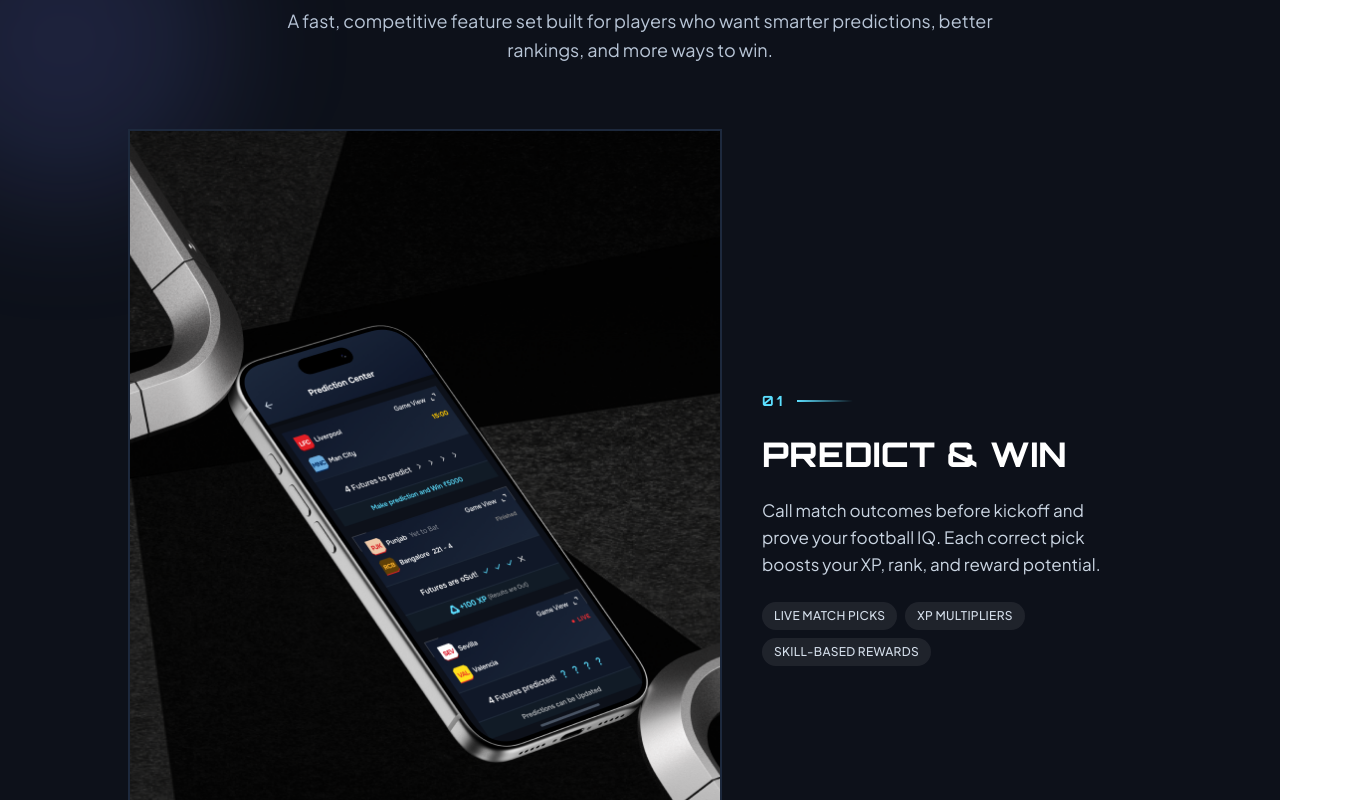
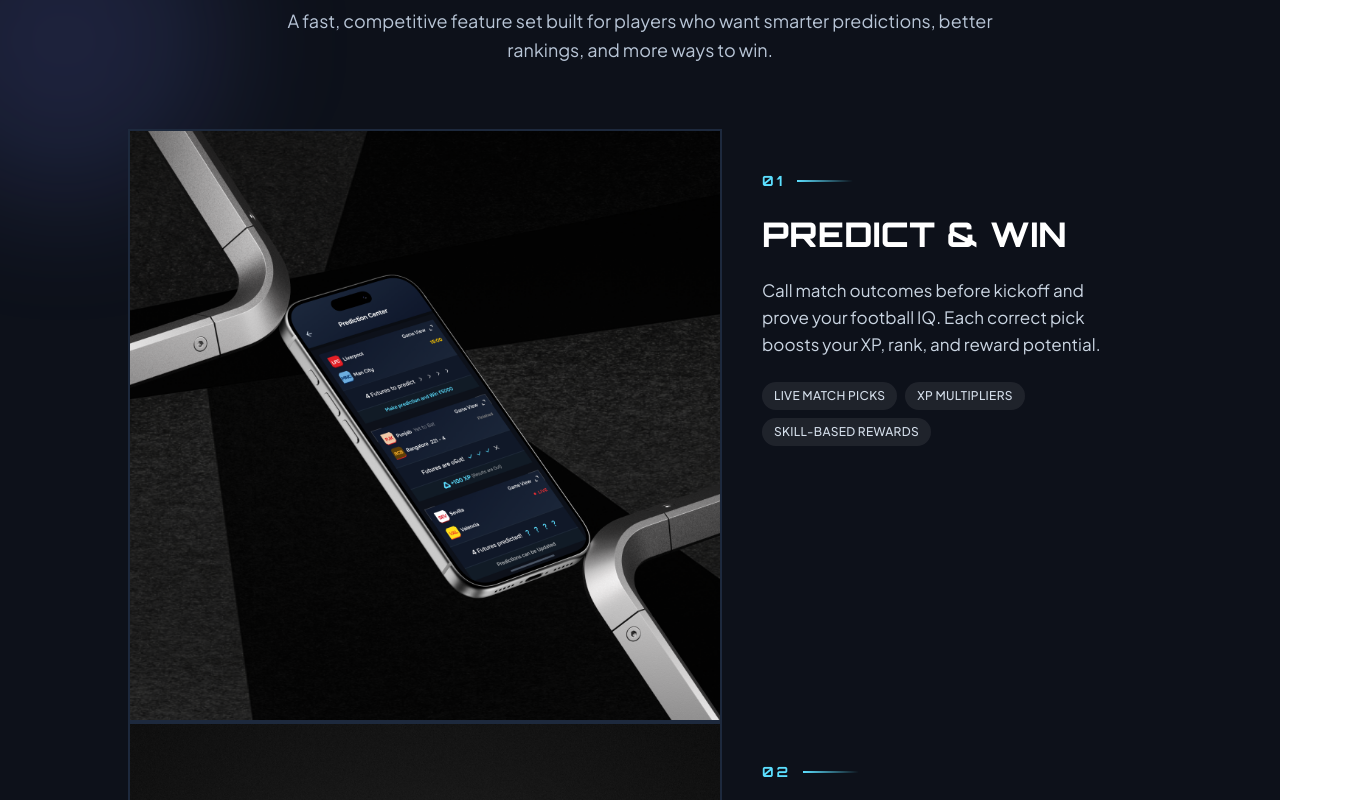
Before and after one commit to statoz-india/statoz-website, a Next.js app: page / in a window 1280 px wide. Shown: the part 1380-2180 px from the top of the page, 1360 px wide, since content can reach past the window. Built offline with nearby package versions, Linux system fonts and the light colour scheme.

Commit message:
fix scroll

```diff
--- a/src/app/components/BlogsSection.tsx
+++ b/src/app/components/BlogsSection.tsx
@@ -224,7 +224,7 @@ export function BlogsSection({
   const featuredBlogs = BLOG_POSTS.slice(0, 6);
 
   return (
-    <section className="bg-[#0D111A] py-16 lg:py-24">
+    <section className="bg-[#0D111A] overflow-x-hidden py-16 lg:py-24">
       <div className="container mx-auto px-4 lg:px-32">
         {/* Section Header */}
         <div className="text-center mb-12">
--- a/src/app/components/FeaturesSection.tsx
+++ b/src/app/components/FeaturesSection.tsx
@@ -88,7 +88,10 @@ export function FeaturesSection() {
   }, []);
 
   return (
-    <section id="features" className="relative pb-0 pt-14 lg:pb-0 lg:pt-24">
+    <section
+      id="features"
+      className="relative overflow-hidden scrollbar-hide pb-0 pt-14 lg:pb-0 lg:pt-24"
+    >
       <div className="pointer-events-none absolute -left-24 top-24 h-80 w-80 rounded-full bg-[#7C86FF]/15 blur-3xl" />
       <div className="pointer-events-none absolute -right-20 bottom-20 h-80 w-80 rounded-full bg-[#5cdfff]/15 blur-3xl" />
 
@@ -117,10 +120,10 @@ export function FeaturesSection() {
                 cardRefs.current[index] = element;
               }}
               data-index={index}
-              className="w-full lg:min-h-screen"
+              className="w-full"
             >
               <article
-                className={`group flex w-full flex-col transition-all duration-500 lg:h-screen lg:flex-row lg:items-stretch ${
+                className={`group flex w-full flex-col transition-all duration-500 lg:flex-row lg:items-stretch ${
                   visibleCards[index]
                     ? CARD_ANIMATION_CLASSES[index]
                     : "translate-y-4 opacity-0"
```
